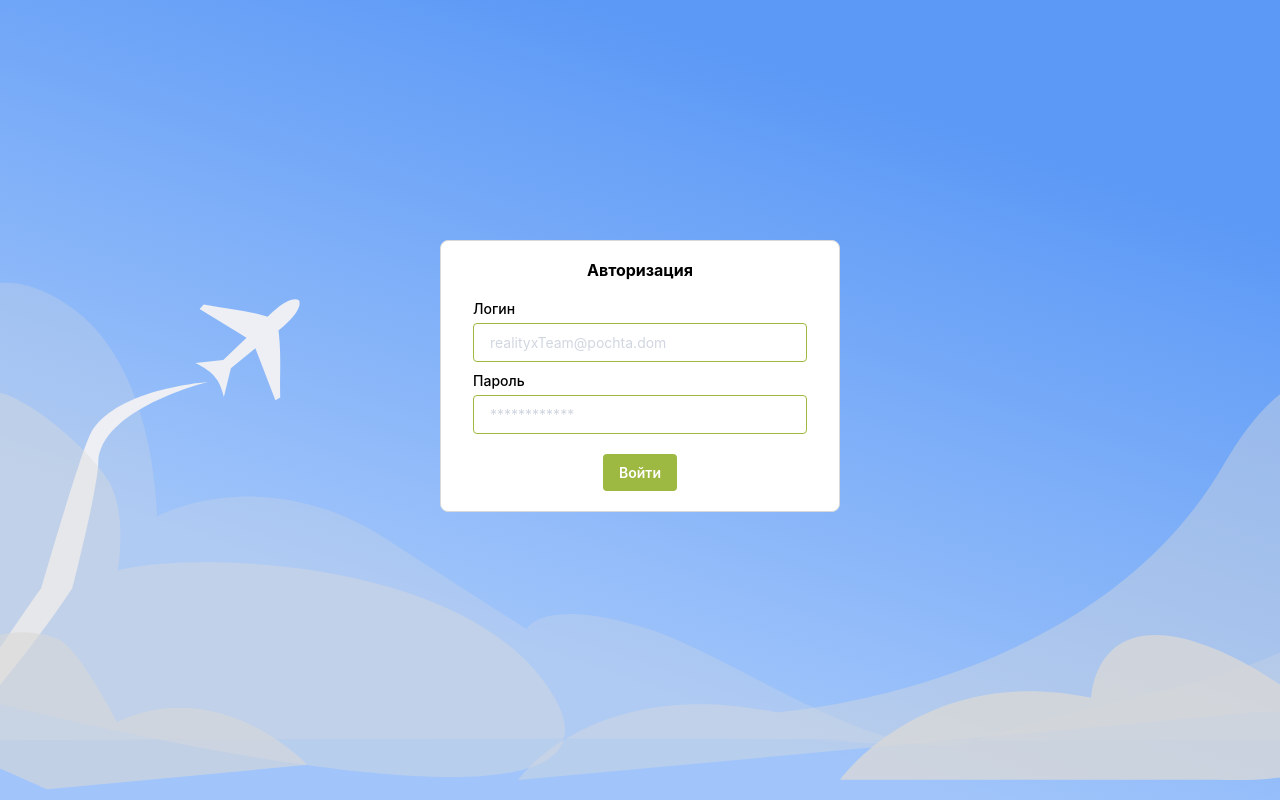
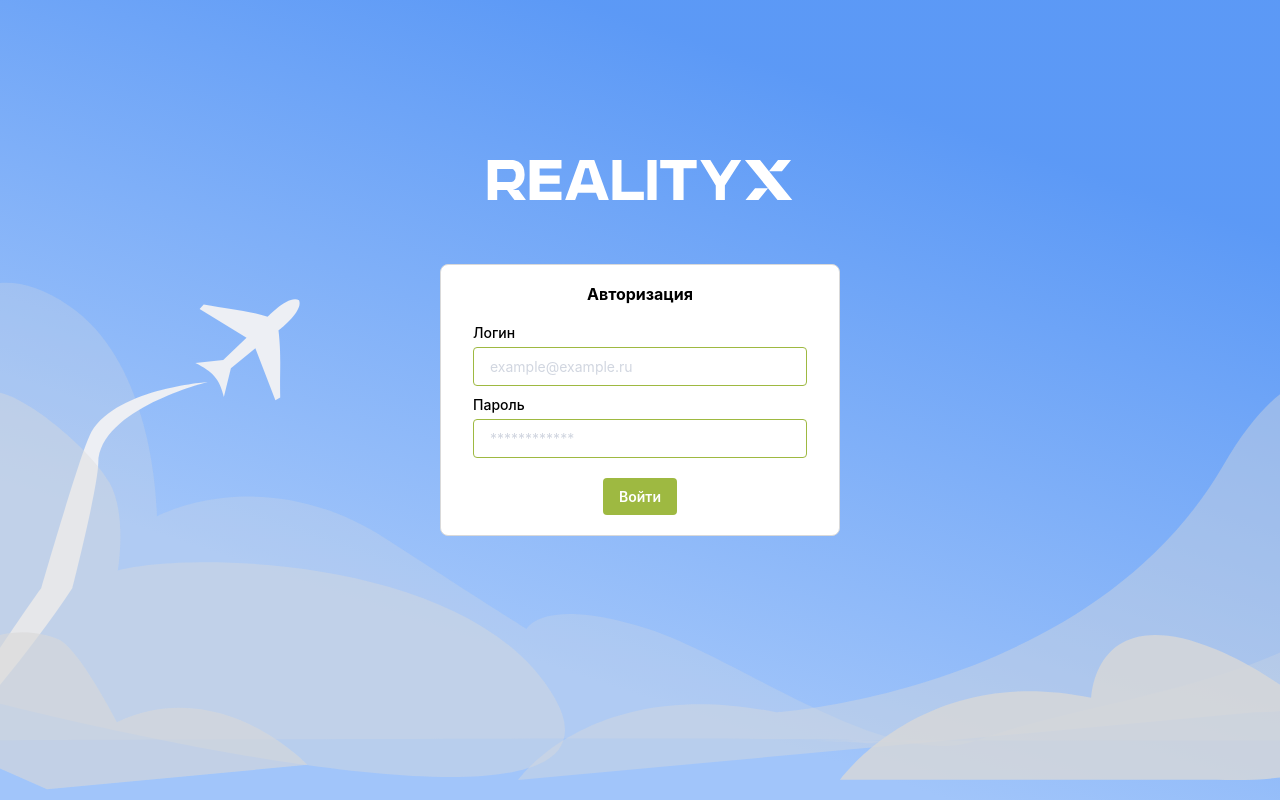
Before and after one commit to AlexGeniusMan/Avia-Hack-2022-RealityX-Frontend, a React (Create React App) app: page /login in a window 1280 px wide. Built offline with nearby package versions, Linux system fonts and the light colour scheme; no server answers; a web font is replaced by a local one.

Commit message:
added common layout components

```diff
--- /dev/null
+++ b/src/components/SkyBlock/SkyBlock.module.scss
@@ -0,0 +1 @@
+@use '../../styles/components/sky-block' as *;
--- /dev/null
+++ b/src/components/SkyBlock/SkyBlock.tsx
@@ -0,0 +1,20 @@
+import React, {FC} from 'react'
+import styles from './SkyBlock.module.scss'
+import cl from 'classnames'
+
+const SkyBlock:FC<MyProps> = ({title, children, className}) => {
+    return (
+        <div className={cl(styles['inner'], className)}>
+            {title && <h2 className={styles['title']}>{title}</h2>}
+            {children}
+        </div>
+    )
+}
+
+export default SkyBlock
+
+type MyProps = {
+    title?: string
+    children: string | React.ReactNode
+    className?: string
+}
--- /dev/null
+++ b/src/components/SkyLayout/SkyLayout.module.scss
@@ -0,0 +1 @@
+@use '../../styles/components/sky-layout' as *;
--- /dev/null
+++ b/src/components/SkyLayout/SkyLayout.tsx
@@ -0,0 +1,39 @@
+import React, {FC} from 'react'
+import styles from './SkyLayout.module.scss'
+import Preloader from '../Preloader/Preloader'
+import {useSelector} from 'react-redux'
+import {AppStateType} from '../../redux/redux-store'
+import cl from 'classnames'
+import bigCloud from '../../assets/Login/BigCloud.svg'
+import plane from '../../assets/Login/LoginPlane.svg'
+import mediumRight from '../../assets/Login/MediumRightCLoud.svg'
+import mediumLeft from '../../assets/Login/MediumLeftCloud.svg'
+import smallLeft from '../../assets/Login/SmallLeftCloud.svg'
+import smallRight from '../../assets/Login/SmallRightCloud.svg'
+import logo from '../../assets/Login/WhiteLogo.svg'
+
+const SkyLayout:FC<MyProps> = ({children, className}) => {
+    const isFetch = useSelector((state:AppStateType) => state.auth.isFetch)
+
+    return (
+        <div className={cl(styles['container'], className)}>
+            {isFetch && <Preloader />}
+            <img className={cl(styles['background'], styles['big-cloud'])} src={bigCloud} alt='' />
+            <img className={cl(styles['background'], styles['plane'])} src={plane} alt='' />
+            <img className={cl(styles['background'], styles['medium-right'])} src={mediumRight} alt='' />
+            <img className={cl(styles['background'], styles['medium-left'])} src={mediumLeft} alt='' />
+            <img className={cl(styles['background'], styles['small-left'])} src={smallLeft} alt='' />
+            <img className={cl(styles['background'], styles['small-right'])} src={smallRight} alt='' />
+            <img className={cl(styles['background'], styles['logo'])} src={logo} alt='' />
+
+            {children}
+        </div>
+    )
+}
+
+export default SkyLayout
+
+type MyProps = {
+    children: string | React.ReactNode
+    className?: string
+}
--- a/src/pages/Login/Login.tsx
+++ b/src/pages/Login/Login.tsx
@@ -4,7 +4,6 @@ import {Navigate} from 'react-router-dom'
 import {AppStateType, TypedDispatch} from '../../redux/redux-store'
 import {useDispatch, useSelector} from 'react-redux'
 import cl from 'classnames'
-import {motion} from "framer-motion";
 import Preloader from '../../components/Preloader/Preloader'
 import {Input} from '../../components/Input/Input'
 import {Button} from '../../components/Button/Button'
@@ -15,13 +14,15 @@ import mediumLeft from '../../assets/Login/MediumLeftCloud.svg'
 import mediumRight from '../../assets/Login/MediumRightCLoud.svg'
 import bigCloud from '../../assets/Login/BigCloud.svg'
 import plane from '../../assets/Login/LoginPlane.svg'
+import logo from '../../assets/Login/WhiteLogo.svg'
+import SkyLayout from '../../components/SkyLayout/SkyLayout'
+import SkyBlock from '../../components/SkyBlock/SkyBlock'
 
 const Login = () => {
     const dispatch = useDispatch<TypedDispatch>()
     const [email, setEmail] = useState<string>('')
     const [password, setPassword] = useState<string>('')
 
-    const isFetch = useSelector((state:AppStateType) => state.auth.isFetch)
     const isLogin = useSelector((state:AppStateType) => state.auth.isLogin)
     const isAuth = useSelector((state:AppStateType) => state.auth.isAuth)
 
@@ -33,33 +34,11 @@ const Login = () => {
         dispatch(login(email, password))
     }
 
-    const animations = {
-        hidden: {
-            opacity: 0,
-            x:0,
-            y:50,
-        },
-        visible: {
-            opacity: 1,
-            x:0,
-            y:0,
-        }
-    }
-
     return (
-        <div className={styles['container']}>
-            {isFetch && <Preloader />}
-            <img className={cl(styles['background'], styles['big-cloud'])} src={bigCloud} alt='' />
-            <img className={cl(styles['background'], styles['plane'])} src={plane} alt='' />
-            <img className={cl(styles['background'], styles['medium-right'])} src={mediumRight} alt='' />
-            <img className={cl(styles['background'], styles['medium-left'])} src={mediumLeft} alt='' />
-            <img className={cl(styles['background'], styles['small-left'])} src={smallLeft} alt='' />
-            <img className={cl(styles['background'], styles['small-right'])} src={smallRight} alt='' />
-            <motion.div style={{originY: '-50%'}} variants={animations} initial="hidden" animate="visible"
-                        transition={{ duration: 1 }} className={styles['inner']}>
-                <h2 className={styles['title']}>Авторизация</h2>
+        <SkyLayout>
+            <SkyBlock title={'Авторизация'}>
                 <div className={styles['input']}>
-                    <Input color={'green'} placeholder={'realityxTeam@pochta.dom'} defaultValue={email} title={'Логин'} onChange={(e) => setEmail(e.target.value)} />
+                    <Input color={'green'} placeholder={'example@example.ru'} defaultValue={email} title={'Логин'} onChange={(e) => setEmail(e.target.value)} />
                 </div>
                 <div className={styles['input']}>
                     <Input color={'green'} placeholder={'************'} defaultValue={password} title={'Пароль'} onChange={(e) => setPassword(e.target.value)} type='password' />
@@ -67,8 +46,8 @@ const Login = () => {
                 <div className={styles['button']}>
                     <Button color={'green'} onClick={handleSubmit}>Войти</Button>
                 </div>
-            </motion.div>
-        </div>
+            </SkyBlock>
+        </SkyLayout>
     )
 }
 
--- /dev/null
+++ b/src/styles/components/sky-block/index.scss
@@ -0,0 +1,38 @@
+@use '../../../styles/design-tokens' as dt;
+
+.inner {
+    padding: 20px 16px;
+    max-width: 400px;
+    position: absolute;
+    background-color: #fff;
+    border: 1px solid #D9D9D9;
+    border-radius: 8px;
+
+    top: 50%;
+    left: 0;
+    right: 0;
+    margin: 0 auto;
+    user-select: none;
+    transform: translateY(-50%);
+    animation: display 0.3s linear;
+
+    & .title {
+        text-align: center;
+        margin-bottom: 20px;
+        font-size: dt.$typo-font-p-medium-size;
+        font-weight: 700;
+        line-height: dt.$typo-font-p-medium-line-height;
+    }
+}
+
+@keyframes display {
+    from {
+        opacity: 0;
+        transform: translateY(-30%);
+    }
+
+    to {
+        opacity: 1;
+        transform: translateY(-50%);
+    }
+}
--- /dev/null
+++ b/src/styles/components/sky-layout/index.scss
@@ -0,0 +1,110 @@
+@use '../../../styles/design-tokens' as dt;
+
+.container {
+    height: 100vh;
+    background: linear-gradient(18.6deg, #A1C5FA 25.93%, rgba(74, 142, 245, 0.9) 80.79%);
+    position: relative;
+    overflow: hidden;
+
+    & .background {
+        position: absolute;
+        display: block;
+        user-select: none;
+    }
+    & .logo {
+        width: 306px;
+        top: 20%;
+        left: 0;
+        right: 0;
+        margin: auto;
+    }
+    & .plane {
+        left: 0;
+        bottom: 0;
+    }
+    & .medium-right {
+        right: -80px;
+        bottom: 20px;
+        animation: medium-right 7s linear infinite;
+    }
+    & .medium-left {
+        bottom: 20px;
+        animation: medium-left 6s linear infinite;
+    }
+    & .small-left {
+        bottom: 10px;
+        left: -20px;
+        animation: small-left 4s linear infinite;
+    }
+    & .small-right {
+        right: 0;
+        bottom: 20px;
+        animation: small-right 5s linear infinite;
+    }
+    & .big-cloud {
+        right: 0;
+        left: 0;
+        bottom: 59px;
+        margin: auto;
+        animation: big-cloud 6s linear infinite;
+    }
+}
+
+@keyframes big-cloud {
+    0% {
+        bottom: 59px;
+    }
+    50% {
+        bottom: 30px;
+    }
+    100% {
+        bottom: 59px;
+    }
+}
+@keyframes small-left {
+    0% {
+        left: -20px;
+    }
+    50% {
+        left: 0;
+    }
+    100% {
+        left: -20px;
+    }
+}
+@keyframes small-right {
+    0% {
+        right: 0;
+    }
+    50% {
+        right: -50px;
+    }
+    100% {
+        right: 0;
+    }
+}
+@keyframes medium-right {
+    0% {
+        right: -80px;
+    }
+    50% {
+        right: 0;
+    }
+    100% {
+        right: -80px;
+    }
+}
+@keyframes medium-left {
+    0% {
+        left: 0;
+        bottom: 20px;
+    }
+    50% {
+        left: -50px;
+        bottom: 40px;
+    }
+    100% {
+        left: 0;
+        bottom: 20px;
+    }
+}
--- a/src/styles/pages/login/index.scss
+++ b/src/styles/pages/login/index.scss
@@ -1,137 +1,15 @@
 @use '../../../styles/design-tokens' as dt;
 
-.container {
-    height: 100vh;
-    background: linear-gradient(18.6deg, #A1C5FA 25.93%, rgba(74, 142, 245, 0.9) 80.79%);
-    position: relative;
-    overflow: hidden;
+.input {
+    margin-bottom: 10px;
+    padding: 0 16px;
 
-    & .inner {
-        padding: 20px 16px;
-        max-width: 400px;
-        position: absolute;
-        background-color: #fff;
-        border: 1px solid #D9D9D9;
-        border-radius: 8px;
-
-        top: 30%;
-        left: 0;
-        right: 0;
-        margin: 0 auto;
-
-        & .title {
-            text-align: center;
-            margin-bottom: 20px;
-            font-size: dt.$typo-font-p-medium-size;
-            font-weight: 700;
-            line-height: dt.$typo-font-p-medium-line-height;
-        }
-        & .input {
-            margin-bottom: 10px;
-            padding: 0 16px;
-
-            &:last-child {
-                margin-bottom: 28px;
-            }
-        }
-        & .button {
-            width: max-content;
-            margin: 20px auto 0;
-        }
-    }
-
-    & .background {
-        position: absolute;
-        display: block;
-    }
-
-    & .plane {
-        left: 0;
-        bottom: 0;
-    }
-    & .medium-right {
-        right: -80px;
-        bottom: 20px;
-        animation: medium-right 7s linear infinite;
-    }
-    & .medium-left {
-        bottom: 20px;
-        animation: medium-left 6s linear infinite;
-    }
-    & .small-left {
-        bottom: 10px;
-        left: -20px;
-        animation: small-left 4s linear infinite;
-    }
-    & .small-right {
-        right: 0;
-        bottom: 20px;
-        animation: small-right 5s linear infinite;
-    }
-    & .big-cloud {
-        right: 0;
-        left: 0;
-        bottom: 59px;
-        margin: auto;
-        animation: big-cloud 6s linear infinite;
+    &:last-child {
+        margin-bottom: 28px;
     }
 }
 
-@keyframes big-cloud {
-    0% {
-        bottom: 59px;
-    }
-    50% {
-        bottom: 30px;
-    }
-    100% {
-        bottom: 59px;
-    }
+.button {
+    width: max-content;
+    margin: 20px auto 0;
 }
-@keyframes small-left {
-    0% {
-        left: -20px;
-    }
-    50% {
-        left: 0;
-    }
-    100% {
-        left: -20px;
-    }
-}
-@keyframes small-right {
-    0% {
-        right: 0;
-    }
-    50% {
-        right: -50px;
-    }
-    100% {
-        right: 0;
-    }
-}
-@keyframes medium-right {
-    0% {
-        right: -80px;
-    }
-    50% {
-        right: 0;
-    }
-    100% {
-        right: -80px;
-    }
-}
-@keyframes medium-left {
-    0% {
-        left: 0;
-        bottom: 20px;
-    }
-    50% {
-        left: -50px;
-        bottom: 40px;
-    }
-    100% {
-        left: 0;
-        bottom: 20px;
-    }
-}
```
Also changed, not shown: src/pages/RequestList/RequestList.tsx (added, +11 -0 lines), src/assets/Login/WhiteLogo.svg (added), src/pages/RequestList/RequestList.module.scss (added).
